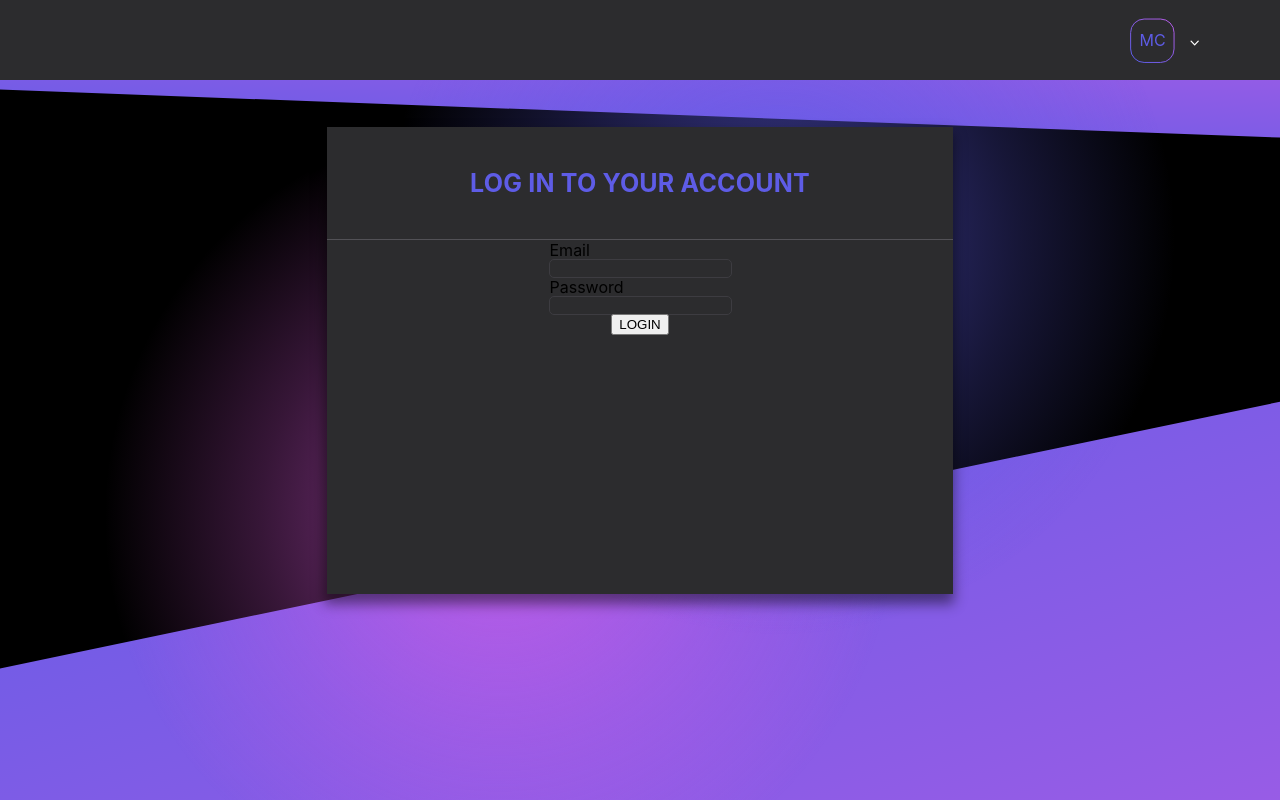
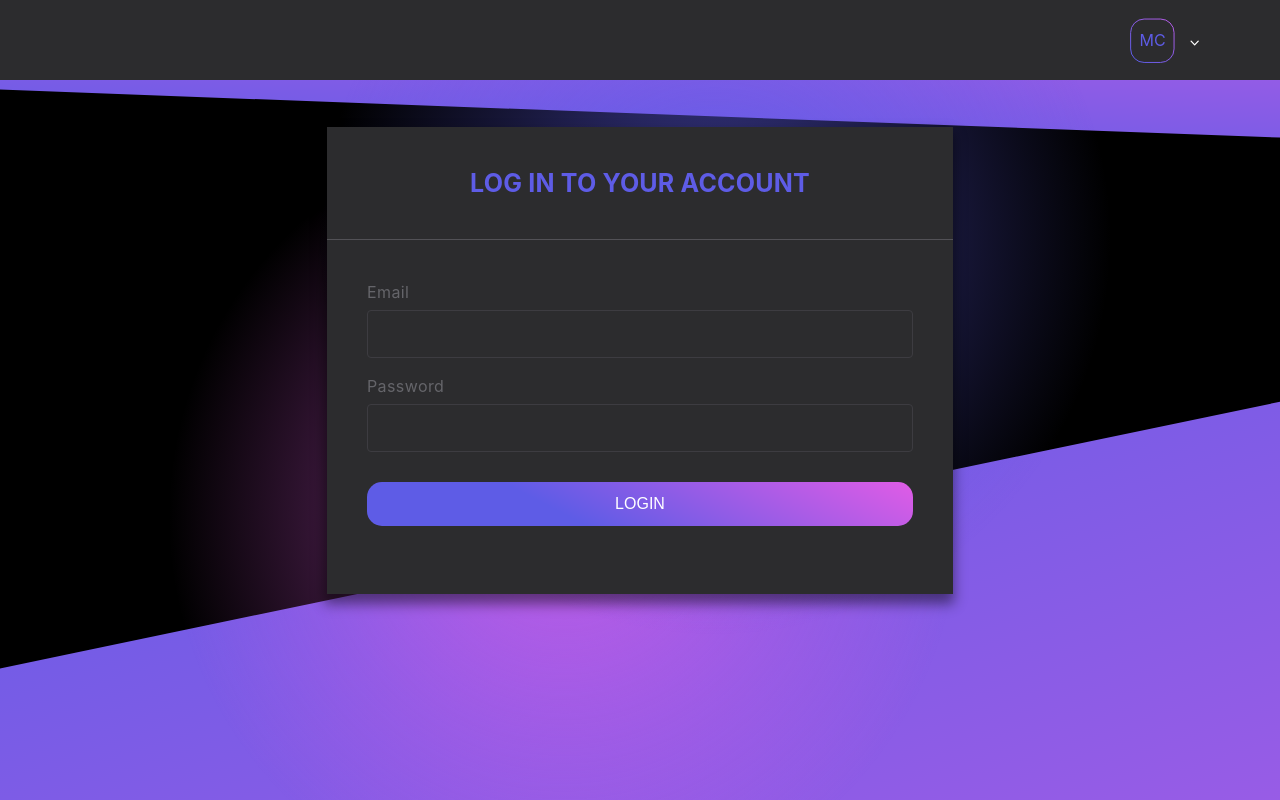
Before and after one commit to Artem-Pavlenko/blue-label, a React (Create React App) app: page / in a window 1280 px wide. Built offline with nearby package versions, Linux system fonts and the light colour scheme.

Commit message:
refactor Login page

```diff
--- a/src/App/common/style/mixins.scss
+++ b/src/App/common/style/mixins.scss
@@ -20,3 +20,17 @@
 @mixin boxShadow() {
   box-shadow: 0 8px 8px $firstBoxShadowColor, 0 8px 16px $secBoxShadowColor;
 }
+
+@mixin button () {
+  height: 44px;
+  padding: 0 10px;
+  background: linear-gradient(206.97deg, #E35CE6 -1.5%, #5E5CE6 65.04%);
+  border-radius: 15px;
+  font-size: 16px;
+  line-height: 25px;
+  text-align: center;
+  color: var(--white);
+  cursor: pointer;
+  border: none;
+  outline: none;
+}
--- a/src/App/components/atoms/DropDownNavBar/DropDownNavBar.module.scss
+++ b/src/App/components/atoms/DropDownNavBar/DropDownNavBar.module.scss
@@ -69,7 +69,7 @@
       transition: all .3s ease-out;
 
       &:hover {
-        color: var(--promary-white);
+        color: var(--white);
         transition: all .4s ease-out;
 
         .nameIcon {
--- a/src/App/components/organizms/LoginHeader/LoginHeader.module.scss
+++ b/src/App/components/organizms/LoginHeader/LoginHeader.module.scss
@@ -43,13 +43,13 @@
   .purpleBubble {
     position: fixed;
     z-index: -1;
-    left: 0;
+    left: 5%;
     bottom: -50px;
   }
   .blueBubble {
     position: fixed;
     z-index: -1;
     top: 0;
-    right: 0;
+    right: 5%;
   }
 }
--- a/src/App/pages/Login/Login.module.scss
+++ b/src/App/pages/Login/Login.module.scss
@@ -5,11 +5,13 @@
 .loginWrapper {
   @include container();
   @include flexCenter();
+
   .login {
     width: 626px;
     min-height: 467px;
     background: #2C2C2E;
     box-shadow: -1px 8px 12px 2px rgba(0, 0, 0, 0.46);
+
     h4 {
       @include flexCenter();
       margin: 0;
@@ -22,25 +24,55 @@
       color: var(--primary-purpl);
       border-bottom: 1px solid var(--primary-border);
     }
+
     form {
       height: 100%;
+      width: 100%;
+      padding: 0 40px;
       display: flex;
       align-items: center;
       justify-content: space-between;
       flex-direction: column;
+
       input {
+        height: 48px;
+        width: 100%;
+        padding-left: 16px;
         background: inherit;
-        border: none;
-        outline: 1px solid var(--secondary-border);
+        border: 1px solid var(--secondary-border);
         border-radius: 4px;
+        color: var(--white);
+        font-weight: normal;
+        font-size: 14px;
+        line-height: 21px;
+        letter-spacing: 0.75px;
       }
-      .emailBlock {
+
+      .emailBlock, .passBlock {
+        width: 100%;
         display: flex;
         flex-direction: column-reverse;
       }
+
+      .emailBlock {
+        padding-top: 40px;
+      }
+
       .passBlock {
-        display: flex;
-        flex-direction: column-reverse;
+        padding-top: 16px;
+      }
+
+      label {
+        padding-bottom: 5px;
+        font-size: 16px;
+        line-height: 25px;
+        letter-spacing: 0.4px;
+        color: var(--secondary-gray);
+      }
+      button {
+        @include button();
+        margin-top: 30px;
+        width: 100%;
       }
     }
   }
--- a/src/App/pages/Login/Login.tsx
+++ b/src/App/pages/Login/Login.tsx
@@ -22,12 +22,12 @@ const Login = () => {
                 <h4>LOG IN TO YOUR ACCOUNT</h4>
                 <form onSubmit={handleSubmit(submitHandler)}>
                     <div className={s.emailBlock}>
-                        <input id="email" {...register('email')}/>
+                        <input type="email" id="email" {...register('email')}/>
                         <label htmlFor="email">Email</label>
                     </div>
                     <div className={s.passBlock}>
-                        <input id="email" {...register('password')}/>
-                        <label htmlFor="email">Password</label>
+                        <input type="password" id="password" {...register('password')}/>
+                        <label htmlFor="password">Password</label>
                     </div>
                     <button>LOGIN</button>
                 </form>
--- a/src/index.css
+++ b/src/index.css
@@ -20,12 +20,23 @@ a {
     text-decoration: none;
 }
 
+
+input, textarea, button {
+    outline: none;
+}
+
+a, a:active {
+    text-decoration: none;
+}
+
+
 :root {
     --primary-dark-gray: #2C2C2E;
     --secondary-dark-gray: #3A3A3C;
     --primary-gray: #6F6F74;
+    --secondary-gray: #65656A;
     --primary-purpl: #5E5CE6;
-    --promary-white: #FFFFFF;
+    --white: #FFFFFF;
     --primary-border: #525156;
     --secondary-border: #3D3C41;
 }
```
